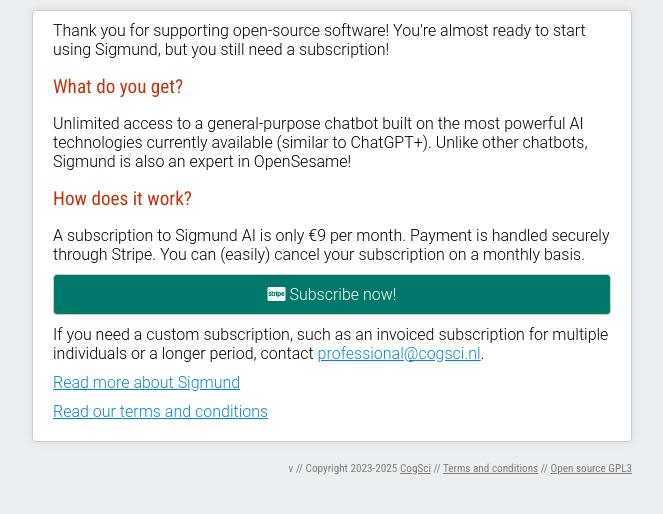
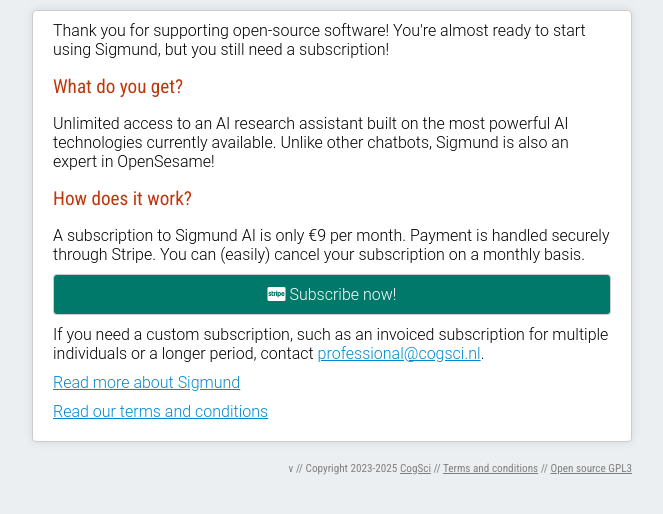
Before and after one commit to open-cogsci/sigmund-ai, a Flask app: template sigmund/templates/subscribe-now.html in a window 1280 px wide. Shown: the part 114-628 px from the top of the page, without its empty margins (308-971 px from the left). Run offline with Flask 3, Linux system fonts and the light colour scheme; the template is opened without the code that fills it, so the values that code supplies are empty; some libraries are stand-ins or nearby versions; some web fonts are replaced.

Commit message:
Update subscribe now test

```diff
--- a/sigmund/templates/subscribe-now.html
+++ b/sigmund/templates/subscribe-now.html
@@ -13,7 +13,7 @@
             </p>
             </p>
                 <h2>What do you get?</h2>
-                Unlimited access to a general-purpose chatbot built on the most powerful AI technologies currently available (similar to ChatGPT+). Unlike other chatbots, Sigmund is also an expert in OpenSesame!</p>
+                Unlimited access to an AI research assistant built on the most powerful AI technologies currently available. Unlike other chatbots, Sigmund is also an expert in OpenSesame!</p>
             <p>
                 <h2> How does it work?</h2>
                 A subscription to Sigmund AI is only €9 per month.
```
